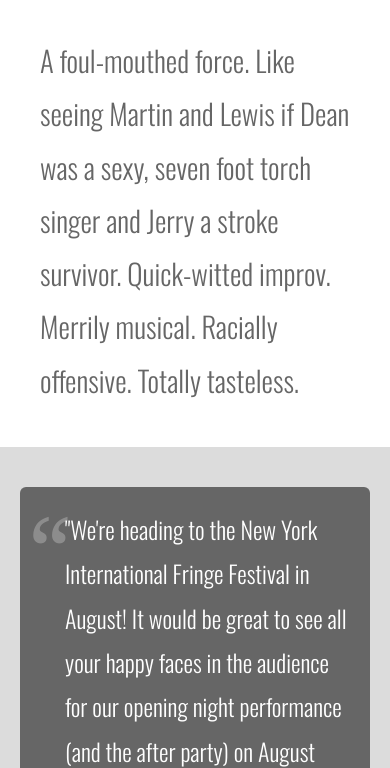
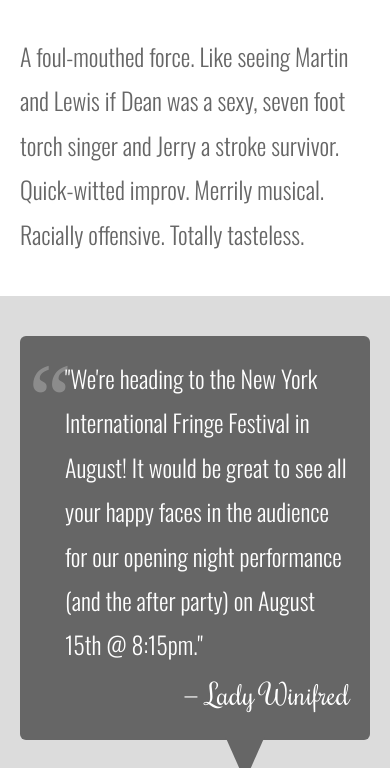
Before and after one commit to jdaudier/ladywinifred, a Node server app: page / in a window 390 px wide; the page is wider, and only the part inside the window is pictured. Shown: the part 1023-1791 px from the top of that part. Run offline with Node 20, Linux system fonts and the light colour scheme; some libraries are stand-ins or nearby versions.

Commit message:
FEAT: add responsiveness for description

```diff
--- a/public/stylesheets/style.css
+++ b/public/stylesheets/style.css
@@ -164,9 +164,15 @@ iframe {
   padding-left: 50px;
   vertical-align: middle;
 }
-@media screen and (min-width: 0) and (max-width: 1024px) {
+@media screen and (min-width: 600px) and (max-width: 1024px) {
   .description {
     padding: 0 20px;
+  }
+}
+@media screen and (min-width: 0) and (max-width: 599px) {
+  .description {
+    font-size: 1.5rem;
+    padding-left: 0;
   }
 }
 #news {
@@ -387,7 +393,6 @@ iframe {
     font-size: 2.1rem;
     margin: 0 auto;
     padding-left: 0;
-    text-align: center;
     width: 100%;
   }
 }
--- a/public/stylesheets/style.styl
+++ b/public/stylesheets/style.styl
@@ -122,8 +122,12 @@ iframe
   padding-left 50px
   vertical-align middle
 
-  @media screen and (min-width: 0) and (max-width: $tablet_l_end)
+  @media screen and (min-width: $tablet_p_start) and (max-width: $tablet_l_end)
     padding 0 20px
+
+  @media screen and (min-width: 0) and (max-width: $mobile_end)
+    font-size 1.5rem
+    padding-left 0
 
 #news
   background $light_gray
```
